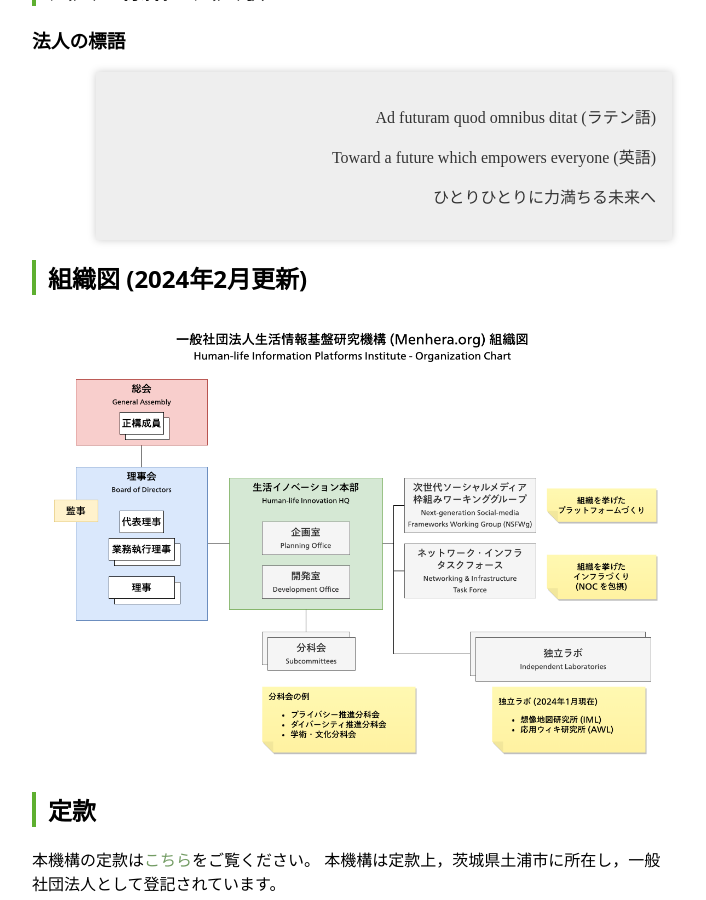
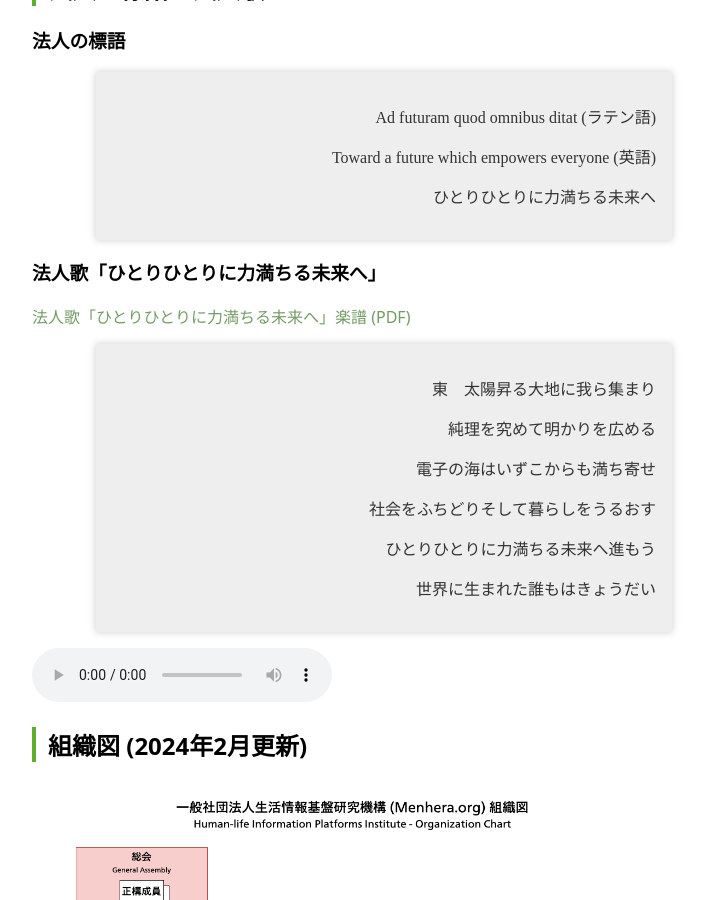
Before and after one commit to menhera-org/menhera.jp, a Jekyll site: the page built from about.html, in a window 1280 px wide and 900 px high, scrolled down 742 px. Shown: the whole window, without its empty margins (288-994 px from the left). Built offline with Jekyll 4.4.1, drawn with Linux system fonts in a browser that asks for light colours.

Commit message:
法人歌

```diff
--- a/about.html
+++ b/about.html
@@ -25,6 +25,22 @@
 <p><span lang="en">Toward a future which empowers everyone</span> (英語)</p>
 <p>ひとりひとりに力満ちる未来へ</p>
 </blockquote>
+<h3>法人歌「ひとりひとりに力満ちる未来へ」</h3>
+<p><a href="/assets/pdf/corporate-song.pdf">法人歌「ひとりひとりに力満ちる未来へ」楽譜 (PDF)</a></p>
+<blockquote>
+<p>東　太陽昇る大地に我ら集まり</p>
+<p>純理を究めて明かりを広める</p>
+<p>電子の海はいずこからも満ち寄せ</p>
+<p>社会をふちどりそして暮らしをうるおす</p>
+<p>ひとりひとりに力満ちる未来へ進もう</p>
+<p>世界に生まれた誰もはきょうだい</p>
+</blockquote>
+<div>
+<audio controls>
+    <source src="/assets/audio/corporate-song-nakumo.m4a" type="audio/mp4">
+    <source src="/assets/audio/corporate-song-nakumo.opus" type="audio/ogg">
+</audio>
+</div>
 </section>
 <section>
 <h2>組織図 (2024年2月更新)</h2>
```
Also changed, not shown: 3 other files.
